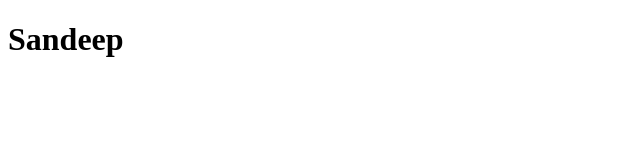
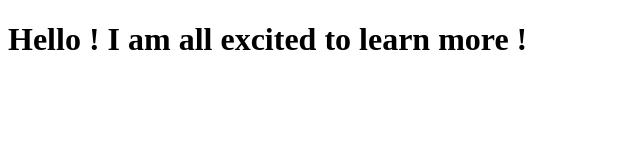
Before and after one commit to sreedeep17/coursera-test, a plain HTML site: page site/index.html in a window 1280 px wide. Shown: the whole page, without its empty margins (0-640 px from the left). Drawn offline with Linux system fonts and the light colour scheme.

Commit message:
Modification

```diff
--- a/site/index.html
+++ b/site/index.html
@@ -4,6 +4,6 @@
 	<title>Aadhya</title>
 </head>
 <body>
-<h1> Sandeep</h1>
+<h1> Hello ! I am all excited to learn more !</h1>
 </body>
 </html>
```
